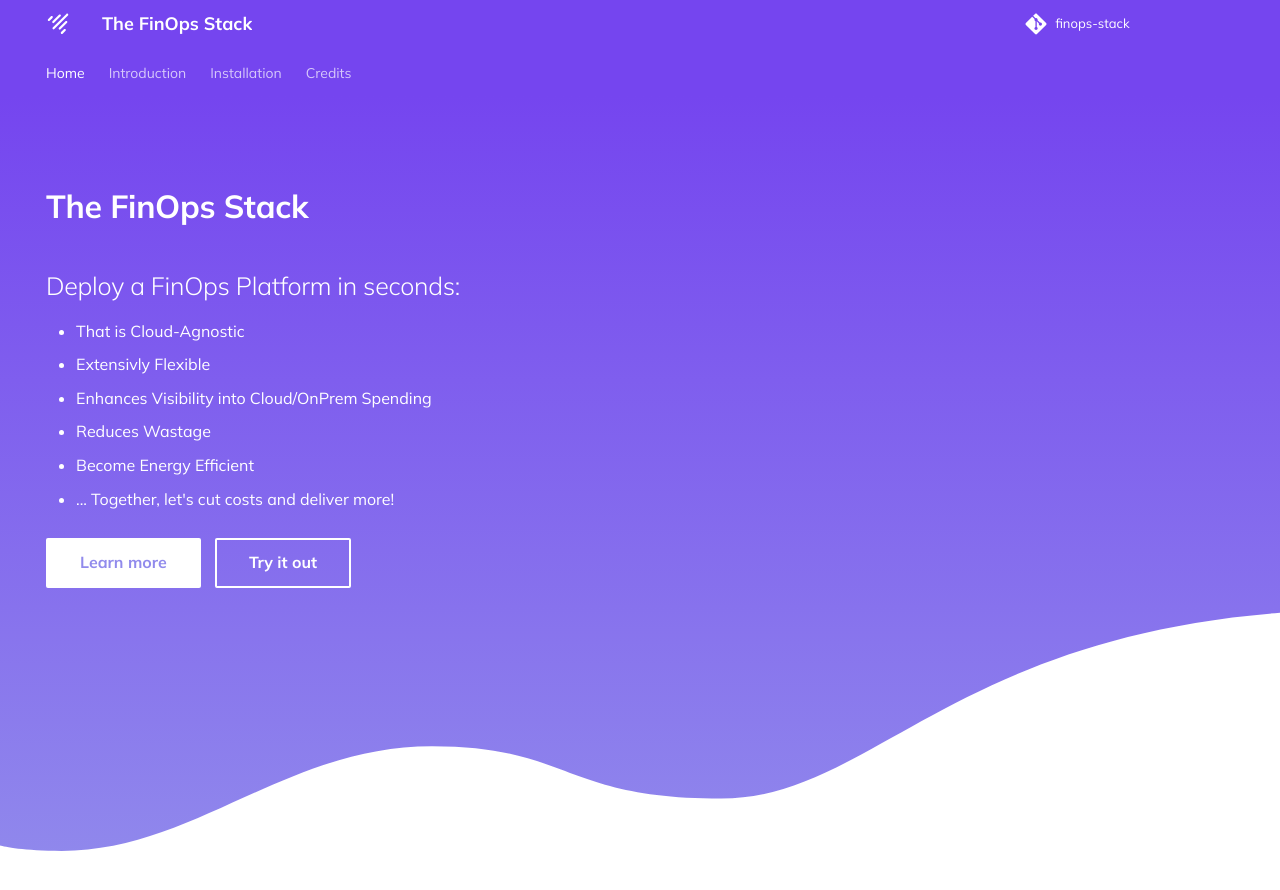
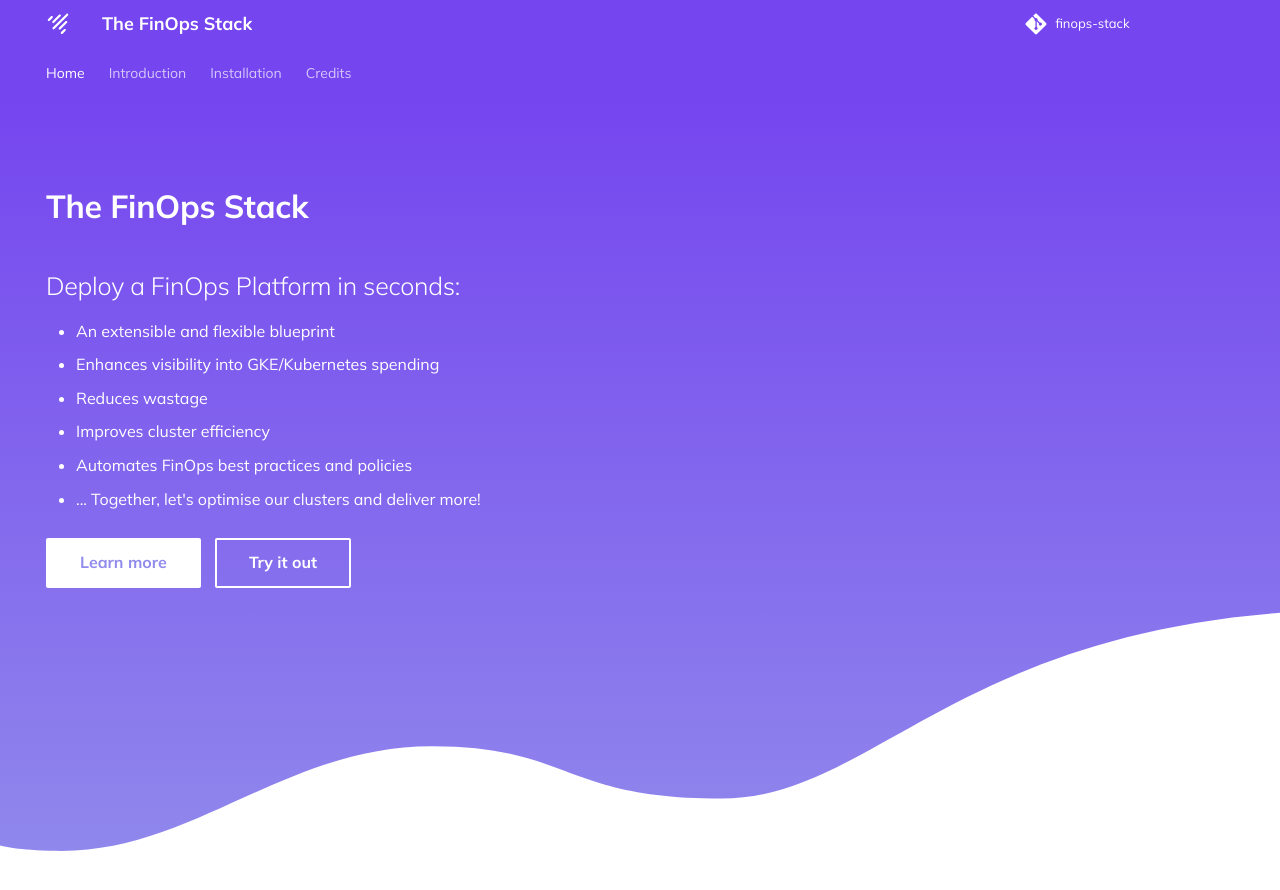
Before and after one commit to jetstack/finops-stack, an MkDocs documentation site: the page built from content/index.md, in a window 1280 px wide. Shown: the top 890 px of the page. Built offline with MkDocs 1.6.1 and Material for MkDocs 9.7.7, drawn with Linux system fonts in a browser that asks for light colours; comment, search, counter and statistics services are not loaded.

Commit message:
rewrite home page content

```diff
--- a/theme/overrides/home.html
+++ b/theme/overrides/home.html
@@ -118,13 +118,13 @@
         <h1>The FinOps Stack</h1>
         <h2>Deploy a FinOps Platform in seconds:</h2>
         <ul>
-          <li>That is Cloud-Agnostic</li>
-          <li>Extensivly Flexible</li>
-          <li>Enhances Visibility into Cloud/OnPrem Spending</li>
-          <li>Reduces Wastage</li>
-          <li>Become Energy Efficient</li>
+          <li>An extensible and flexible blueprint</li>
+          <li>Enhances visibility into GKE/Kubernetes spending</li>
+          <li>Reduces wastage</li>
+          <li>Improves cluster efficiency</li>
+          <li>Automates FinOps best practices and policies</li>
           <li>
-            ... Together, let's cut costs and deliver more!
+            ... Together, let's optimise our clusters  and deliver more!
           </li>
         </ul>
         <a
```
